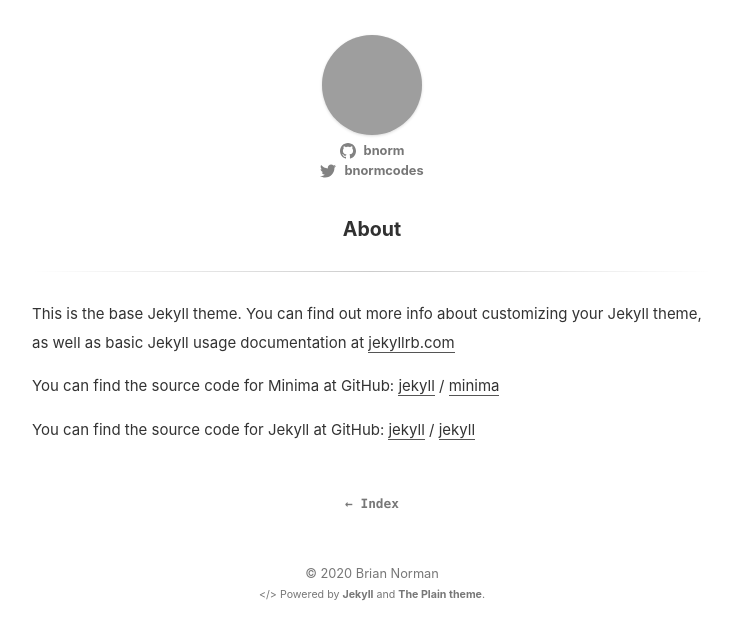
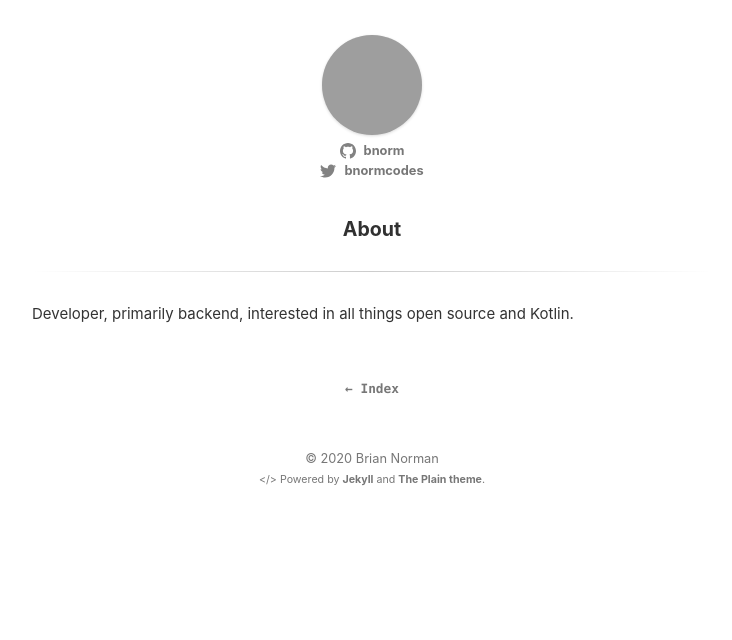
Before and after one commit to bnorm/blog.bnorm.dev, a Jekyll site: the page built from about.md, in a window 1280 px wide. Shown: the top 640 px of the page, without its empty margins (268-1000 px from the left). Built offline with Jekyll 4.4.1, drawn with Linux system fonts in a browser that asks for light colours; grey boxes are pictures that could not be loaded.

Commit message:
Update about page

```diff
--- a/about.md
+++ b/about.md
@@ -3,15 +3,4 @@
 title: About
 ---
 
-This is the base Jekyll theme. You can find out more info about customizing your Jekyll theme, as well as basic Jekyll usage documentation at [jekyllrb.com](https://jekyllrb.com/)
-
-You can find the source code for Minima at GitHub:
-[jekyll][jekyll-organization] /
-[minima](https://github.com/jekyll/minima)
-
-You can find the source code for Jekyll at GitHub:
-[jekyll][jekyll-organization] /
-[jekyll](https://github.com/jekyll/jekyll)
-
-
-[jekyll-organization]: https://github.com/jekyll
+Developer, primarily backend, interested in all things open source and Kotlin.
```
